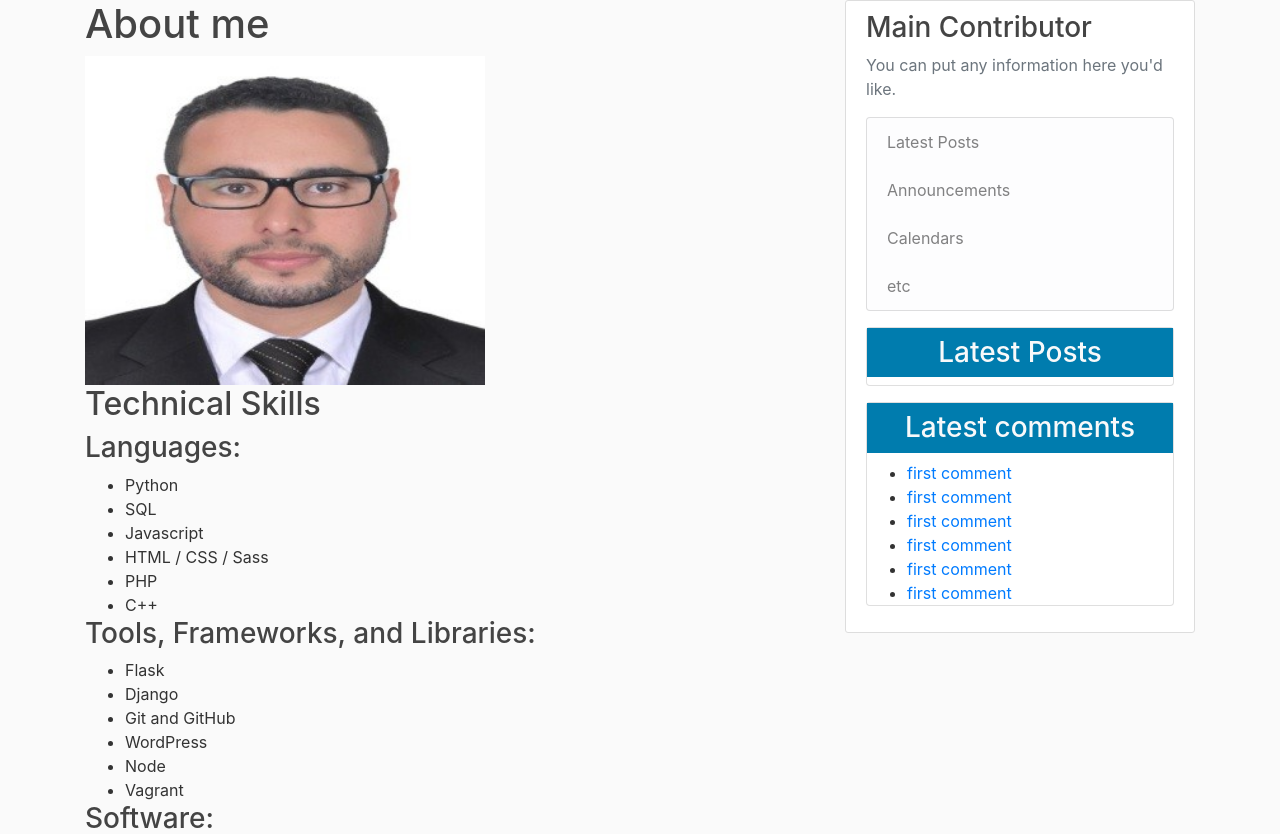
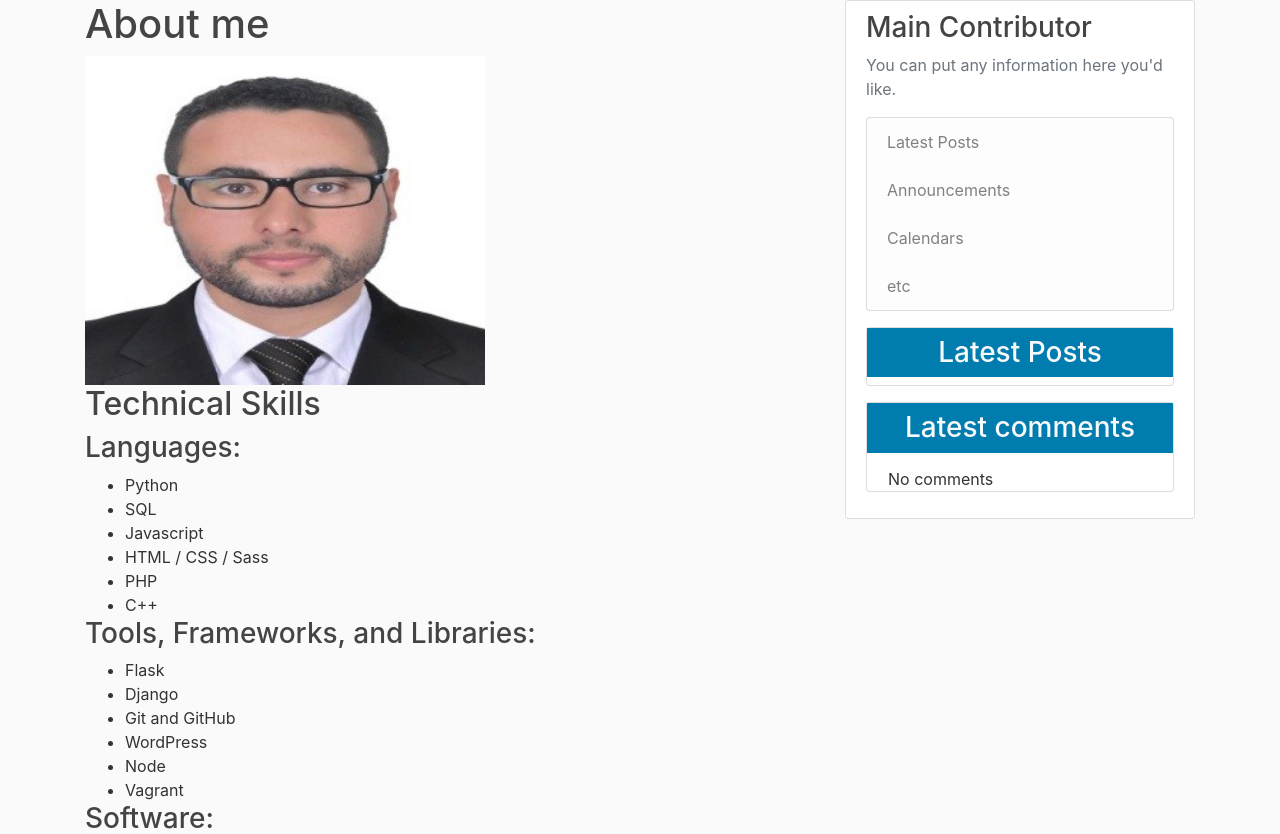
Before and after one commit to mhammed2020/Send-email-with-django, a Django app: page /about/ in a window 1280 px wide. Shown: the part 80-914 px from the top of the page. Run offline with Django 3.2, Linux system fonts and the light colour scheme; some libraries are stand-ins or nearby versions.

Commit message:
Display latest comments in the sidebar

```diff
--- a/blog/templates/blog/base.html
+++ b/blog/templates/blog/base.html
@@ -120,17 +120,8 @@
 
     <h3 class="text-center  text-light p-2" style="background-color:#007cae;"> Latest comments    </h3>
 
-    <ul>
-      <li><a href="#">  first comment </a> </li>
-      <li><a href="#">  first comment </a> </li>
-      <li><a href="#">  first comment </a> </li>
-      <li><a href="#">  first comment </a> </li>
-      <li><a href="#">  first comment </a> </li>
-      <li><a href="#">  first comment </a> </li>
+    {% include "blog/latest_comments.html" %}
 
-
-
-    </ul>
 
 </div><!-- end card for comments -->
 
--- a/blog/templates/blog/latest_comments.html
+++ b/blog/templates/blog/latest_comments.html
@@ -2,12 +2,12 @@
 
     {% for comment  in comments  %}
       <li class="list-group-item latest-comment-item" >
-           <a class="text-dark" href="{% url 'detail' comment.post.pk  %}"> {{comment.body}} </a>
+           <a class="text-dark" href="{% url 'post-detail' comment.post.pk  %}"> {{comment.body}} </a>
 
       </li>
 
       {% empty %}
-      <li class="list-group-item latest-comment-item" >  لا يوجد تعليقات </li>
+      <li class="list-group-item latest-comment-item" >  No comments </li>
 
     {% endfor %}
 
--- a/blog/views.py
+++ b/blog/views.py
@@ -54,7 +54,7 @@
 def post_detail(request,post_id) :
 
     post = get_object_or_404(Post,pk=post_id)
-    comments = post.comments.all()
+    comments = post.comments.filter(active=True)
     comment_form = NewComment()
     new_comment = None
 
```
Also changed, not shown: db.sqlite3.
